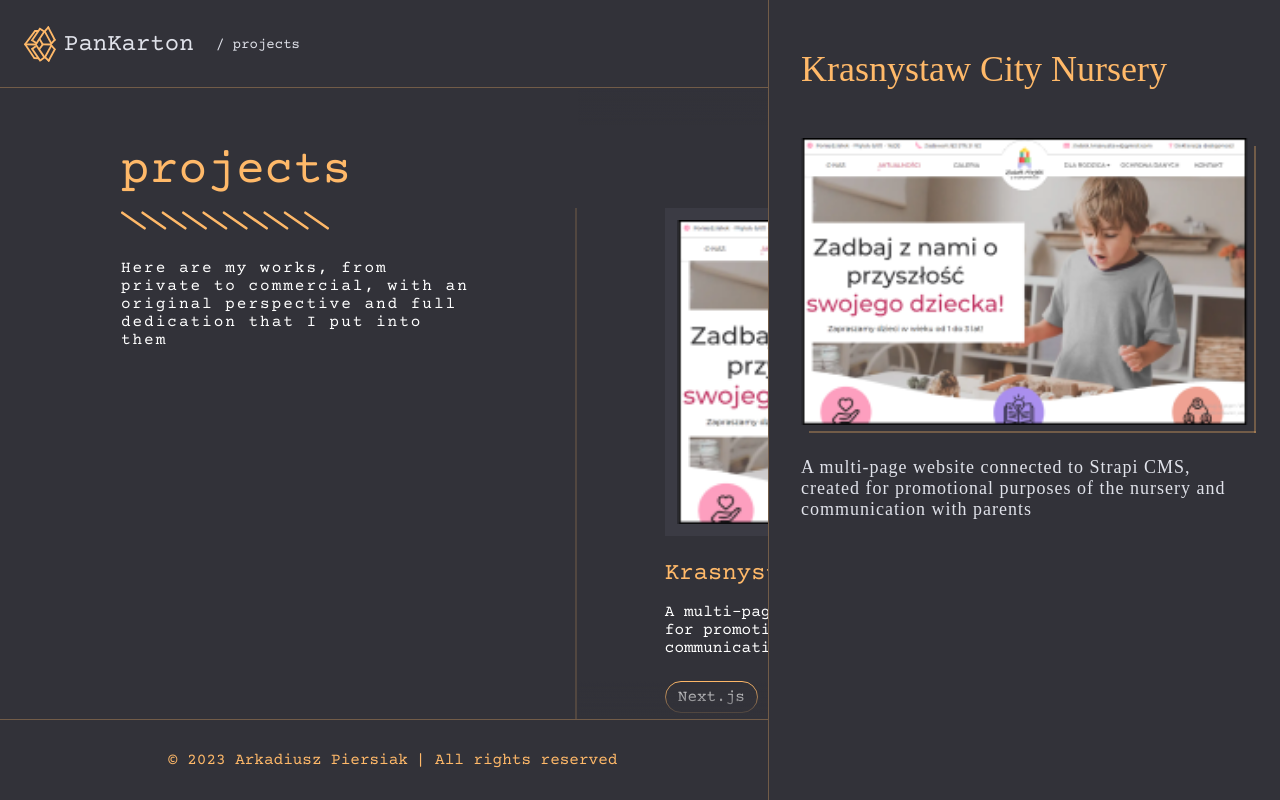
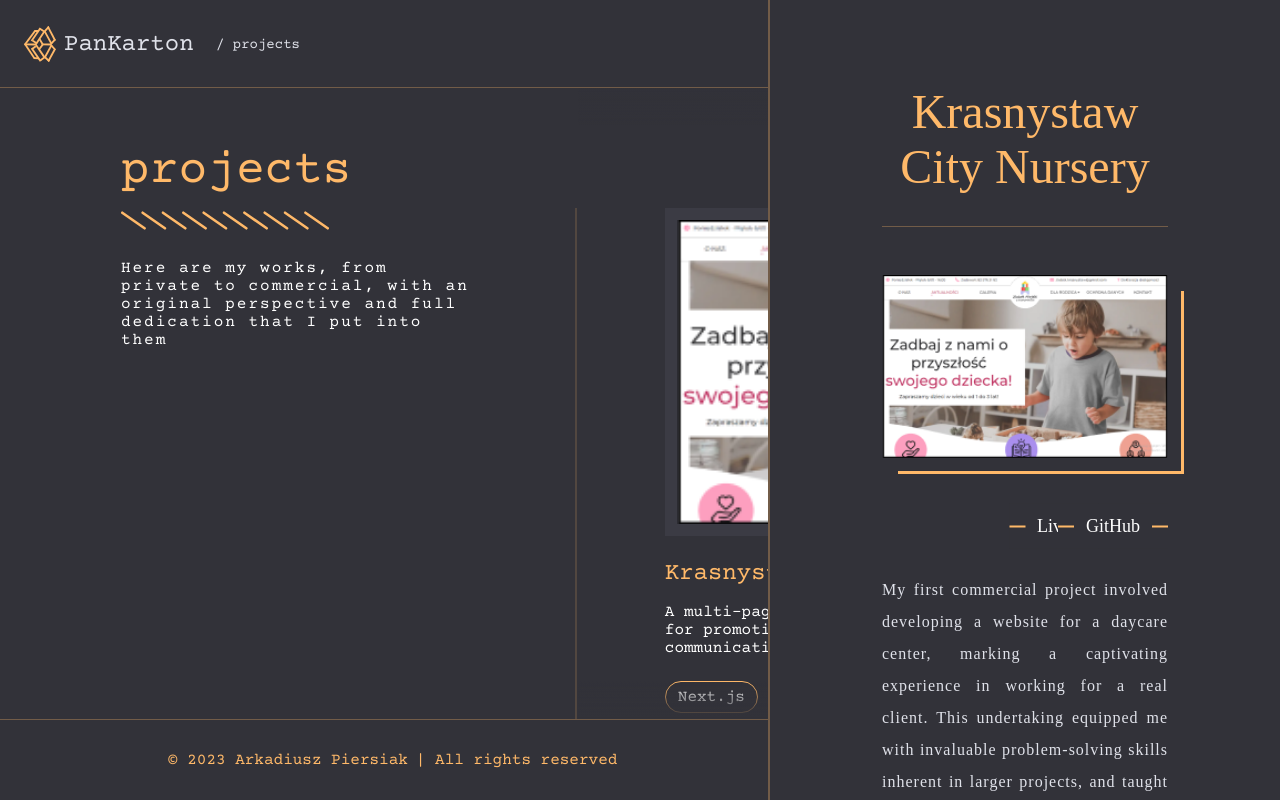
Before and after one commit to PanKarton/PersonalWebsite, a Next.js app: page /projects in a window 1280 px wide. Both pictures are taken after a click on the item 920 px from the left and 482 px from the top of the page. Built offline with nearby package versions, Linux system fonts and the light colour scheme.

Commit message:
feat/added ProjectDetailsModal component structure with styles on desktop

```diff
--- /dev/null
+++ b/src/modules/ProjectsPage/ProjectDetailsModal/ProjectDetailsModal.styles.ts
@@ -0,0 +1,119 @@
+import styled from 'styled-components';
+
+export const StyledWrapper = styled.div`
+  position: absolute;
+  top: 0;
+  right: 0;
+  width: 40vw;
+  height: 100vh;
+  background-color: ${({ theme }) => theme.color.primary};
+  color: ${({ theme }) => theme.color.contrastDarker};
+  overflow-y: scroll;
+
+  border-left: 2px solid ${({ theme }) => theme.color.accentPrimarySlightlyDarker};
+  z-index: 99999;
+
+  .flex-wrapper {
+    display: flex;
+    flex-direction: column;
+    align-items: center;
+    gap: 1rem;
+    padding-block: 5.25rem;
+    padding-inline: 7rem;
+
+    h4 {
+      color: ${({ theme }) => theme.color.accentPrimary};
+      font-size: ${({ theme }) => theme.fontSize.text5XL};
+      font-weight: 500;
+      text-align: center;
+      margin-bottom: 1rem;
+    }
+
+    h5 {
+      color: ${({ theme }) => theme.color.accentPrimary};
+      font-size: ${({ theme }) => theme.fontSize.text3XL};
+      font-weight: 500;
+      width: 100%;
+      margin-bottom: 0.5rem;
+    }
+
+    .miniature-wrapper {
+      position: relative;
+      width: 100%;
+      aspect-ratio: 1.56;
+      margin-bottom: 2rem;
+
+      &::after {
+        position: absolute;
+        content: '';
+        top: 1rem;
+        right: -1rem;
+        height: 100%;
+        border-left: 3px solid ${({ theme }) => theme.color.accentPrimary};
+      }
+      &::before {
+        position: absolute;
+        content: '';
+        bottom: -1rem;
+        right: -1rem;
+        width: 100%;
+        border-bottom: 3px solid ${({ theme }) => theme.color.accentPrimary};
+      }
+    }
+
+    .description-wrapper {
+      margin-bottom: 3rem;
+      p ~ p {
+        margin-top: 1rem;
+      }
+      p {
+        font-size: ${({ theme }) => theme.fontSize.textBase};
+        letter-spacing: 1px;
+        line-height: 2;
+        text-align: justify;
+      }
+    }
+  }
+`;
+
+export const StyledLineDivier = styled.span`
+  display: block;
+  width: 100%;
+  border-bottom: 1px solid ${({ theme }) => theme.color.accentPrimarySlightlyDarker};
+  margin-bottom: 2rem;
+`;
+
+export const StyledLinksWrapper = styled.div`
+  position: relative;
+  width: 100%;
+  height: 2.5rem;
+  margin-bottom: 0.75rem;
+
+  a {
+    position: absolute;
+    top: 50%;
+    right: 0;
+    translate: 0 -50%;
+    p {
+      font-size: ${({ theme }) => theme.fontSize.textLG};
+    }
+
+    &:first-child {
+      right: 40%;
+      translate: 50% -50%;
+    }
+  }
+`;
+
+export const StyledTechList = styled.ul`
+  display: flex;
+  flex-wrap: wrap;
+  column-gap: 2rem;
+  row-gap: 1rem;
+`;
+
+export const StyledTechTile = styled.div`
+  border: 1px solid ${({ theme }) => theme.color.accentPrimary};
+  border-radius: 999rem;
+  padding: 0.375rem 0.75rem;
+`;
--- a/src/modules/ProjectsPage/ProjectDetailsModal/ProjectDetailsModal.tsx
+++ b/src/modules/ProjectsPage/ProjectDetailsModal/ProjectDetailsModal.tsx
@@ -1,79 +1,59 @@
-import styled from 'styled-components';
 import { ProjectDataProps } from '@/types/project';
 import Image from 'next/image';
+import { FrameLink } from '@/components/atoms/FrameLink/FrameLink';
+import {
+  StyledLineDivier,
+  StyledLinksWrapper,
+  StyledTechList,
+  StyledTechTile,
+  StyledWrapper,
+} from './ProjectDetailsModal.styles';
 
 type ProjectDetailsModalTypes = {
   projectDetails: ProjectDataProps | null;
 };
 
-export const StyledWrapper = styled.div`
-  position: absolute;
-  top: 0;
-  right: 0;
-  width: 40vw;
-  height: 100vh;
-  background-color: ${({ theme }) => theme.color.primary};
-  color: ${({ theme }) => theme.color.contrastDarker};
-
-  border-left: 1px solid ${({ theme }) => theme.color.accentPrimarySlightlyDarker};
-  z-index: 99999;
-
-  .flex-wrapper {
-    padding-inline: 2rem;
-
-    h4 {
-      color: ${({ theme }) => theme.color.accentPrimary};
-      font-size: ${({ theme }) => theme.fontSize.text4XL};
-      margin-block: 3rem;
-      font-weight: 500;
-    }
-
-    .miniature-wrapper {
-      position: relative;
-      width: 100%;
-      aspect-ratio: 1.56;
-      margin-bottom: 2rem;
-
-      &::after {
-        position: absolute;
-        content: '';
-        top: 0.5rem;
-        right: -0.5rem;
-        height: 100%;
-        border-left: 2px solid ${({ theme }) => theme.color.accentPrimarySlightlyDarker};
-      }
-      &::before {
-        position: absolute;
-        content: '';
-        bottom: -0.5rem;
-        right: -0.5rem;
-        width: 100%;
-        border-bottom: 2px solid ${({ theme }) => theme.color.accentPrimarySlightlyDarker};
-      }
-    }
-
-    .description {
-      font-size: ${({ theme }) => theme.fontSize.textLG};
-      letter-spacing: 1px;
-    }
-  }
-`;
-
 export const ProjectDetailsModal = ({ projectDetails }: ProjectDetailsModalTypes) => {
   if (projectDetails === null) return null;
   1;
-  const { projectName, projectDescription, projectMiniatureImg, projectTechnologies } =
-    projectDetails;
+  const {
+    projectName,
+    projectDescription: { extended: projectDescription },
+    projectMiniatureImg,
+    projectTechnologies: { all: projectTechologies },
+  } = projectDetails;
 
   return (
     <StyledWrapper>
       <div className="flex-wrapper">
         <h4>{projectName}</h4>
+
+        <StyledLineDivier />
+
         <div className="miniature-wrapper">
           <Image src={projectMiniatureImg} alt="project-miniature" fill />
         </div>
 
-        <p className="description">{projectDescription}</p>
+        <StyledLinksWrapper>
+          <FrameLink href="/">Live</FrameLink>
+          <FrameLink href="/">GitHub</FrameLink>
+        </StyledLinksWrapper>
+
+        <div className="description-wrapper">
+          {projectDescription.map(paragraph => (
+            <p>{paragraph}</p>
+          ))}
+        </div>
+
+        <h5>Technologies:</h5>
+
+        <StyledTechList>
+          {projectTechologies.map((tech, index) => (
+            <li key={index}>
+              <StyledTechTile>{tech}</StyledTechTile>
+            </li>
+          ))}
+        </StyledTechList>
       </div>
     </StyledWrapper>
   );
--- a/src/modules/ProjectsPage/ProjectTile/ProjectTile.tsx
+++ b/src/modules/ProjectsPage/ProjectTile/ProjectTile.tsx
@@ -2,12 +2,19 @@ import { ProjectDataProps } from '@/types/project';
 import Image from 'next/image';
 import { StyledProjectTile, StyledTechList, StyledTechTile } from './ProjectTile.styles';
 
-export const ProjectTile = ({
+type ProjectTileProps = {
+  projectData: ProjectDataProps;
+};
+
+export const ProjectTile = ({ projectData }: ProjectTileProps) => {
+  const {
+    projectName,
+    projectDescription: { short: projectDescription },
     projectMiniatureImg,
-  projectName,
-  projectDescription,
-  projectTechnologies,
-}: ProjectDataProps) => (
+    projectTechnologies: { main: projectTechnologies },
+  } = projectData;
+
+  return (
     <StyledProjectTile>
       <div className="miniature-wrapper">
         <Image src={projectMiniatureImg} alt="project-miniature" fill />
@@ -25,3 +32,4 @@ export const ProjectTile = ({
       </div>
     </StyledProjectTile>
   );
+};
--- a/src/modules/ProjectsPage/ProjectsList/ProjectsList.tsx
+++ b/src/modules/ProjectsPage/ProjectsList/ProjectsList.tsx
@@ -21,37 +21,33 @@ export const ProjectsList = () => {
       {
         projectMiniatureImg,
         projectName: 'Krasnystaw City Nursery',
-        projectDescription: `A multi-page website connected to Strapi CMS, created for promotional purposes of the
-        nursery and communication with parents`,
-        projectTechnologies: ['Next.js', 'Strapi', 'styled-components', 'TypeScript'],
-      },
-      {
-        projectMiniatureImg,
-        projectName: 'Krasnystaw City Nursery',
-        projectDescription: `A multi-page website connected to Strapi CMS, created for promotional purposes of the
-        nursery and communication with parents`,
-        projectTechnologies: ['Next.js', 'Strapi', 'styled-components', 'TypeScript'],
-      },
-      {
-        projectMiniatureImg,
-        projectName: 'Krasnystaw City Nursery',
-        projectDescription: `A multi-page website connected to Strapi CMS, created for promotional purposes of the
-        nursery and communication with parents`,
-        projectTechnologies: ['Next.js', 'Strapi', 'styled-components', 'TypeScript'],
-      },
-      {
-        projectMiniatureImg,
-        projectName: 'Krasnystaw City Nursery',
-        projectDescription: `A multi-page website connected to Strapi CMS, created for promotional purposes of the
-        nursery and communication with parents`,
-        projectTechnologies: ['Next.js', 'Strapi', 'styled-components', 'TypeScript'],
-      },
-      {
-        projectMiniatureImg,
-        projectName: 'Krasnystaw City Nursery',
-        projectDescription: `A multi-page website connected to Strapi CMS, created for promotional purposes of the
-        nursery and communication with parents`,
-        projectTechnologies: ['Next.js', 'Strapi', 'styled-components', 'TypeScript'],
+        projectDescription: {
+          short: `A multi-page website connected to Strapi CMS, created for promotional purposes of the
+          nursery and communication with parents`,
+          extended: [
+            `My first commercial project involved developing a website for a daycare center, marking a captivating experience in working for a real client. This undertaking equipped me with invaluable problem-solving skills inherent in larger projects, and taught me how to adapt to specific client requirements.`,
+
+            `Throughout the project, I configured the content management system, Strapi CMS, allowing easy content management for the daycare staff. Embracing this technology was pivotal in empowering the client to independently update the website's content.`,
+          ],
+        },
+
+        projectTechnologies: {
+          main: ['Next.js', 'Strapi', 'styled-components', 'TypeScript'],
+          all: [
+            'Next.js',
+            'Strapi',
+            'styled-components',
+            'TypeScript',
+            'Next.js',
+            'Strapi',
+            'styled-components',
+            'TypeScript',
+            'Next.js',
+            'Strapi',
+            'styled-components',
+            'TypeScript',
+          ],
+        },
       },
     ];
 
@@ -62,31 +58,11 @@ export const ProjectsList = () => {
     <>
       <StyledList>
         {projectsData &&
-          projectsData.map(
-            (
-              { projectName, projectDescription, projectMiniatureImg, projectTechnologies },
-              index
-            ) => (
-              <li
-                key={index}
-                onClick={() =>
-                  handleOpenModal({
-                    projectName,
-                    projectDescription,
-                    projectMiniatureImg,
-                    projectTechnologies,
-                  })
-                }
-              >
-                <ProjectTile
-                  projectName={projectName}
-                  projectDescription={projectDescription}
-                  projectMiniatureImg={projectMiniatureImg}
-                  projectTechnologies={projectTechnologies}
-                />
-              </li>
-            )
-          )}
+          projectsData.map((projectData, index) => (
+            <li key={index} onClick={() => handleOpenModal(projectData)}>
+              <ProjectTile projectData={projectData} />
+            </li>
+          ))}
       </StyledList>
       <Portal isOpen={isProjectModalOpen}>
         <ProjectDetailsModal projectDetails={currentProjectData} />
```
Also changed, not shown: src/types/project.d.ts (+8 -2 lines). Lines whose indentation alone changed are shown as unchanged.
